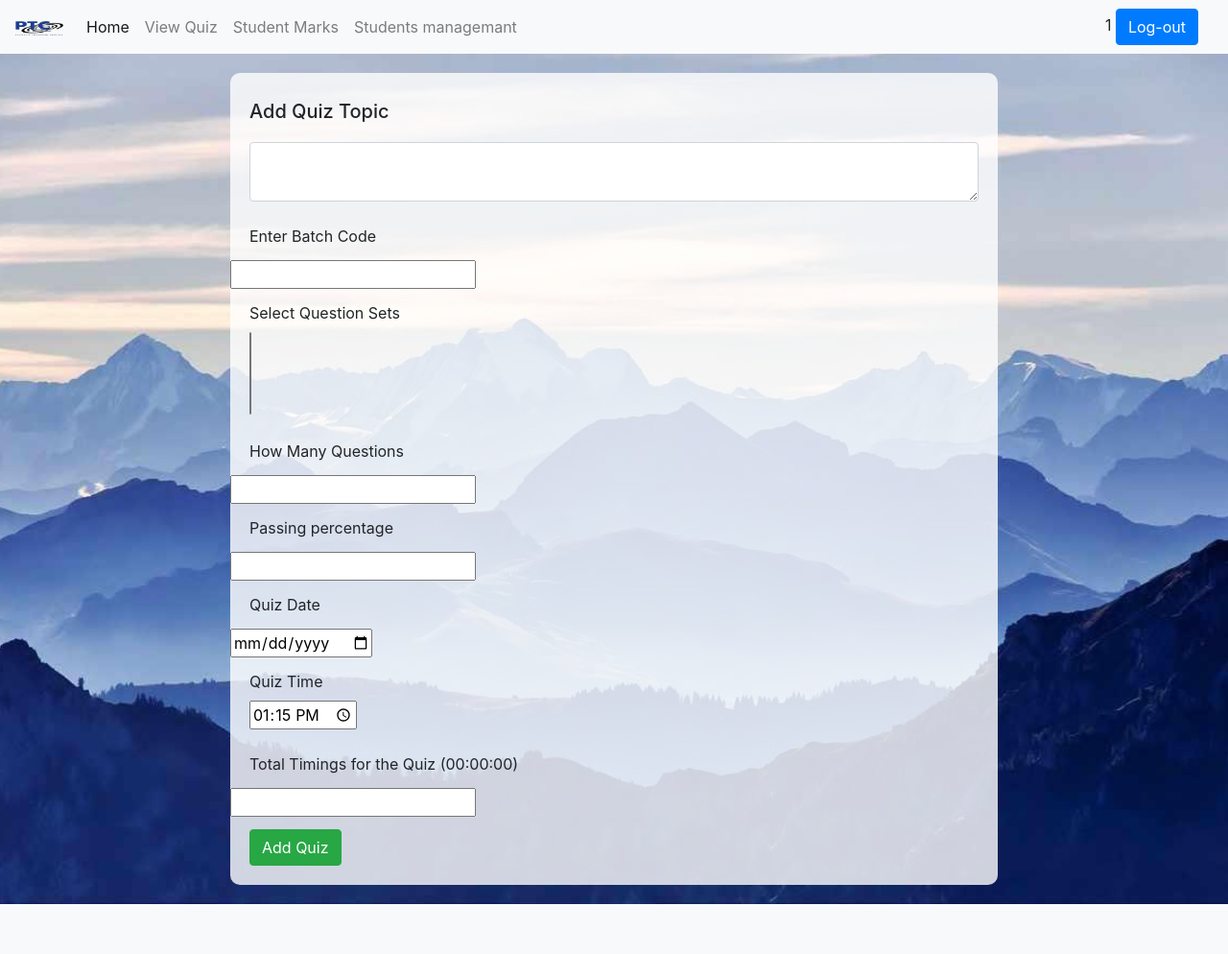
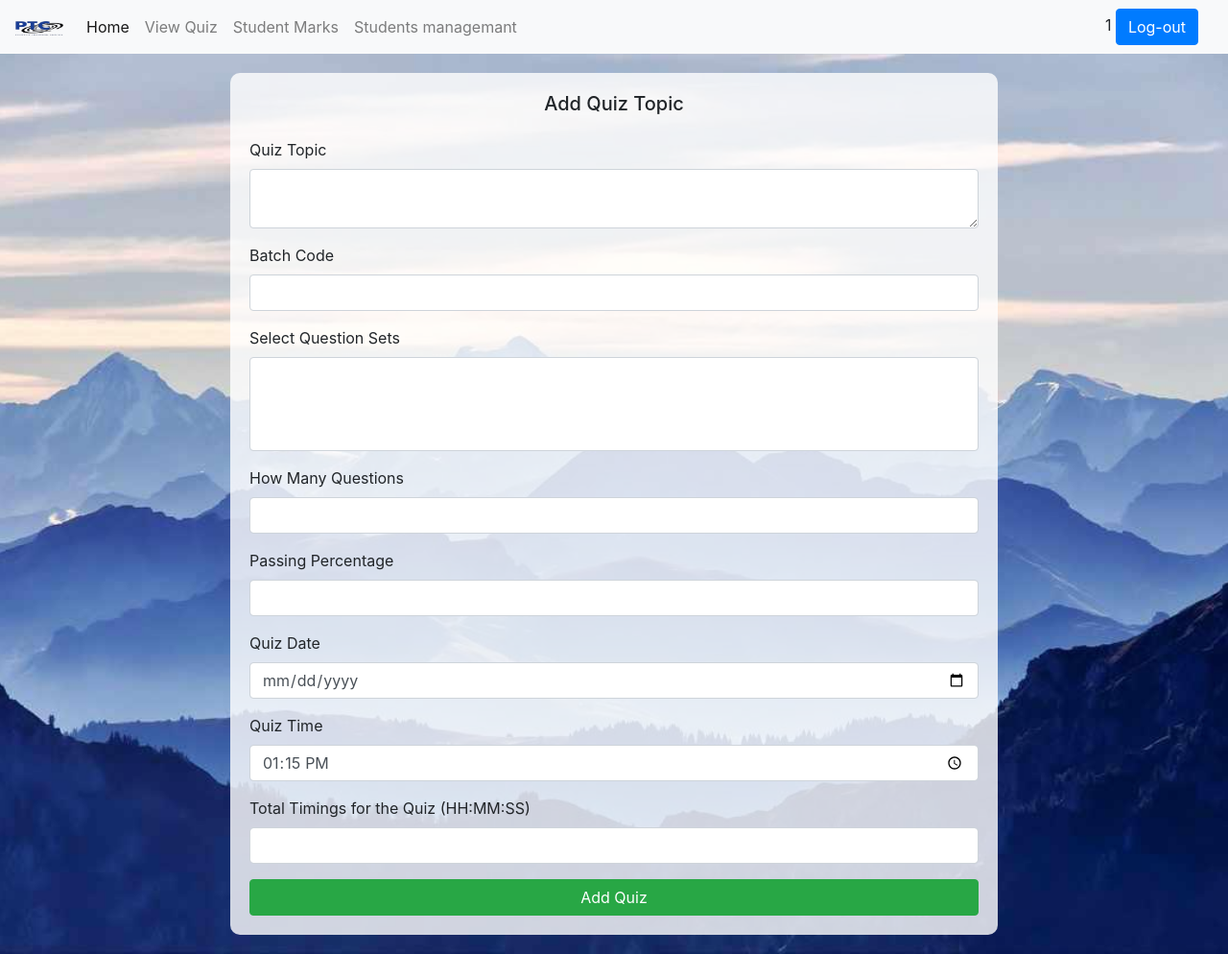
Before and after one commit to ramkumar1208/quiz-boot-php, a PHP site: page /addquiz.php in a window 1280 px wide. Shown: the whole page at 96% size. Before the commit the page ends 942 px from the top, so only its background shows below. Run offline with PHP 8.4, Linux system fonts and the light colour scheme; a user stored in the database is signed in; lists and menus that the app fills with data are empty.

Commit message:
addquiz,edit quizes updated

```diff
--- a/addquiz.php
+++ b/addquiz.php
@@ -45,12 +45,9 @@ if ($_SERVER['REQUEST_METHOD'] === 'POST') {
 ?>
 
 <!DOCTYPE html>
-<!-- Coding by CodingLab || www.codinglabweb.com -->
 <html lang="en">
   <head>
     <meta charset="UTF-8" />
-    <!-- <link rel="stylesheet" href="https://maxcdn.bootstrapcdn.com/bootstrap/3.4.1/css/bootstrap.min.css"> -->
-
     <meta http-equiv="X-UA-Compatible" content="IE=edge" />
     <meta name="viewport" content="width=device-width, initial-scale=1.0" />
     <title>Add Quiz</title>
@@ -58,39 +55,6 @@ if ($_SERVER['REQUEST_METHOD'] === 'POST') {
     <script src="https://code.jquery.com/jquery-3.5.1.min.js"></script>
     <script src="https://stackpath.bootstrapcdn.com/bootstrap/4.5.0/js/bootstrap.min.js"></script>
     <style>
-         .center-div {
-    display: flex;
-    justify-content: center;
-    align-items: center;
-    height: 100vh; /* This will make the div vertically centered on the viewport */
-  }
-
-        /*
-        .alert-dismissible {
-            position: absolute;
-            top: 0;
-            width: 100%;
-            z-index: 9999;
-        }
-  .bs-example{
-    	margin: 5px;
-    }
-    .container-fluid {
-  background-image: url("bg.jpg");
-  background-size: cover;
-  background-position: center;
-      height: 120vh;
-}
-.main-section {
-  position: relative;
-  top: 0%;
-  left: 50%;
-  transform: translateX(-50%);
-  background-color: white;
-  max-width: 800px;
-  border: none;
-  border-radius: 10px;
-} */
       .container-bg {
                     background-image: url("bg.jpg");
                     background-size: cover;
@@ -107,93 +71,17 @@ if ($_SERVER['REQUEST_METHOD'] === 'POST') {
                     width: 80%;
                     max-width: 800px;
                 }
-                .image-preview {
-                    max-width: 100px;
-                    max-height: 100px;
-                }
     </style>
-<script>
-           async function fetchQuestionSets(batchCode) {
-        const response = await fetch(`get_question_sets.php?batch_code=${batchCode}`);
-        const questionSets = await response.json();
-
-        const select = document.getElementById('questionSets');
-        select.innerHTML = '';
-
-        questionSets.forEach(set => {
-            const option = document.createElement('option');
-            option.value = set.id;
-            option.textContent = `${set.name} (Total Questions: ${set.total_questions})`;
-            select.appendChild(option);
-        });
-    }
-
-    function handleBatchCodeInput(event) {
-        const batchCode = event.target.value;
-        if (batchCode) {
-            fetchQuestionSets(batchCode);
-        }
-    }
-
-        function addInput(button) {
-            const inputContainer = document.getElementById('inputContainer');
-            const newInputGroup = document.createElement('div');
-            newInputGroup.classList.add('input-group');
-            newInputGroup.innerHTML = `
-                <input type="text" name="inputs[]" />
-                <button type="button" onclick="addInput(this)">Add</button>
-            `;
-            inputContainer.appendChild(newInputGroup);
-        }
-    </script>
-<script>
-        function addInput(button) {
-            const inputGroup = document.createElement('div');
-            inputGroup.className = 'input-group';
-
-            const input = document.createElement('input');
-            input.type = 'text';
-            input.name = 'inputs[]';
-
-
-
-            const removeButton = document.createElement('button');
-            removeButton.type = 'button';
-            removeButton.innerText = 'Remove';
-            removeButton.onclick = function() { removeInput(removeButton) };
-
-            inputGroup.appendChild(input);
-
-            inputGroup.appendChild(removeButton);
-
-            document.getElementById('inputContainer').appendChild(inputGroup);
-        }
-
-        function removeInput(button) {
-            const inputGroup = button.parentNode;
-            inputGroup.parentNode.removeChild(inputGroup);
-        }
-    </script>
   </head>
   <body>
-
-<?php
-    if (isset($_SESSION['message']) && !empty($_SESSION['message'])) {
-        $message = $_SESSION['message'];
-        $_SESSION['message'] = ""; // Clear the message after displaying it
-    ?>
-        <div class="center-div">
-            <div id="alertBox" class="alert alert-danger alert-dismissible">
-                <a href="#" class="close" data-dismiss="alert" aria-label="close" onclick="closeAlert()">&times;</a>
-                <?php echo $message; ?>
+    <?php if (isset($_SESSION['message']) && !empty($_SESSION['message'])): ?>
+      <div class="alert alert-danger alert-dismissible fade show text-center" role="alert">
+        <?php echo $_SESSION['message']; $_SESSION['message'] = ""; ?>
+        <button type="button" class="close" data-dismiss="alert" aria-label="Close">
+          <span aria-hidden="true">&times;</span>
+        </button>
       </div>
-        </div>
-    <?php } ?>
-
-
-    <script src="https://ajax.googleapis.com/ajax/libs/jquery/3.5.1/jquery.min.js"></script>
-    <script src="https://maxcdn.bootstrapcdn.com/bootstrap/3.4.1/js/bootstrap.min.js"></script>
-
+    <?php endif; ?>
 
     <div class="container-bg">
     <nav class="navbar navbar-expand-lg navbar-light bg-light">
@@ -241,35 +129,67 @@ if ($_SERVER['REQUEST_METHOD'] === 'POST') {
 </nav>
 
       <div class="form-container">
-                <form action="addquiz_copy.php" method="post">
-                                    <h5 class="card-title py-2">Add Quiz Topic</h5>
-                                    <textarea class="form-control" name="quiz_topic" required></textarea><br>
-                                    <label for="batch_code">Enter Batch Code</label><br>
-                                    <input type="text" class="form-check-input" name="batch_code" id="batch_code" required oninput="handleBatchCodeInput(event)"><br><br>
-                                    <label for="questionSets">Select Question Sets</label><br>
-                                    <select id="questionSets" name="question_sets[]" multiple required>
+        <form action="addquiz.php" method="post">
+          <h5 class="text-center mb-4">Add Quiz Topic</h5>
+          <div class="form-group">
+            <label for="quiz_topic">Quiz Topic</label>
+            <textarea class="form-control" name="quiz_topic" id="quiz_topic" required></textarea>
+          </div>
+          <div class="form-group">
+            <label for="batch_code">Batch Code</label>
+            <input type="text" class="form-control" name="batch_code" id="batch_code" required oninput="handleBatchCodeInput(event)">
+          </div>
+          <div class="form-group">
+            <label for="questionSets">Select Question Sets</label>
+            <select id="questionSets" class="form-control" name="question_sets[]" multiple required>
               <!-- Options will be populated dynamically -->
-                                    </select><br><br>
-                                    <label for="how_many_questions">How Many Questions</label><br>
-                                    <input type="text" class="form-check-input" name="how_many_questions" required><br><br>
-                                    <label for="total_marks">Passing percentage</label><br>
-                                    <input type="text" class="form-check-input" name="pass_percentage" required><br><br>
-                                    <label for="quiz_date">Quiz Date</label><br>
-                                    <input type="date" class="form-check-input" name="quiz_date" required><br><br>
-                                    <label for="quiz_time">Quiz Time</label><br>
-                                    <input type="time" id="quiz_time" name="quiz_time" value="13:15"><br><br>
-                                    <label for="timings">Total Timings for the Quiz (00:00:00)</label><br>
-                                    <input type="text" class="form-check-input" name="timings" required><br><br>
-                        <button type="submit" class="btn btn-success" name="answer-submit">Add Quiz</button>
-
+            </select>
+          </div>
+          <div class="form-group">
+            <label for="how_many_questions">How Many Questions</label>
+            <input type="number" class="form-control" name="how_many_questions" id="how_many_questions" required>
+          </div>
+          <div class="form-group">
+            <label for="pass_percentage">Passing Percentage</label>
+            <input type="number" class="form-control" name="pass_percentage" id="pass_percentage" required>
+          </div>
+          <div class="form-group">
+            <label for="quiz_date">Quiz Date</label>
+            <input type="date" class="form-control" name="quiz_date" id="quiz_date" required>
+          </div>
+          <div class="form-group">
+            <label for="quiz_time">Quiz Time</label>
+            <input type="time" class="form-control" name="quiz_time" id="quiz_time" value="13:15" required>
+          </div>
+          <div class="form-group">
+            <label for="timings">Total Timings for the Quiz (HH:MM:SS)</label>
+            <input type="text" class="form-control" name="timings" id="timings" required>
+          </div>
+          <button type="submit" class="btn btn-success btn-block">Add Quiz</button>
         </form>
-
       </div>
     </div>
     <script>
-        function closeAlert() {
-            const alertBox = document.getElementById('alertBox');
-            alertBox.parentElement.style.display = 'none';
+      function handleBatchCodeInput(event) {
+        const batchCode = event.target.value;
+        if (batchCode) {
+          fetchQuestionSets(batchCode);
+        }
+      }
+
+      async function fetchQuestionSets(batchCode) {
+        const response = await fetch(`get_question_sets.php?batch_code=${batchCode}`);
+        const questionSets = await response.json();
+
+        const select = document.getElementById('questionSets');
+        select.innerHTML = '';
+
+        questionSets.forEach(set => {
+          const option = document.createElement('option');
+          option.value = set.id;
+          option.textContent = `${set.name} (Total Questions: ${set.total_questions})`;
+          select.appendChild(option);
+        });
       }
     </script>
   </body>
```
Also changed, not shown: edit_quizes.php (+47 -71 lines). Lines whose indentation alone changed are shown as unchanged.
